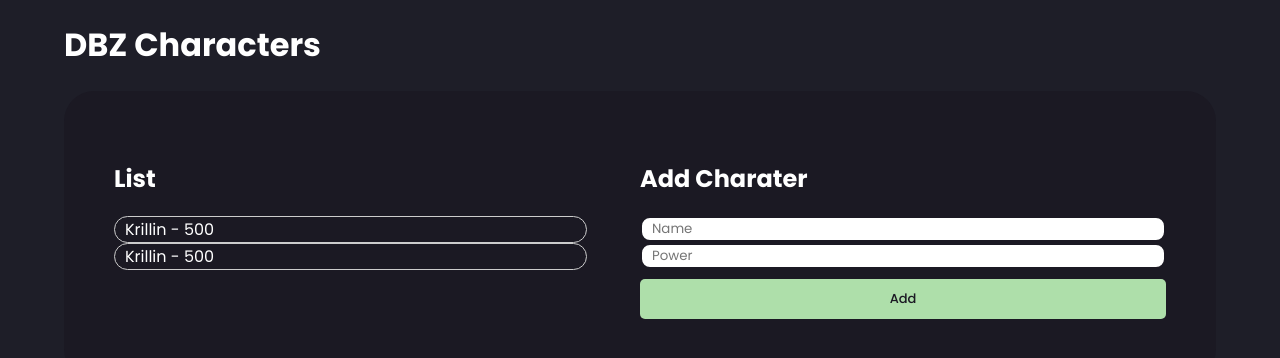
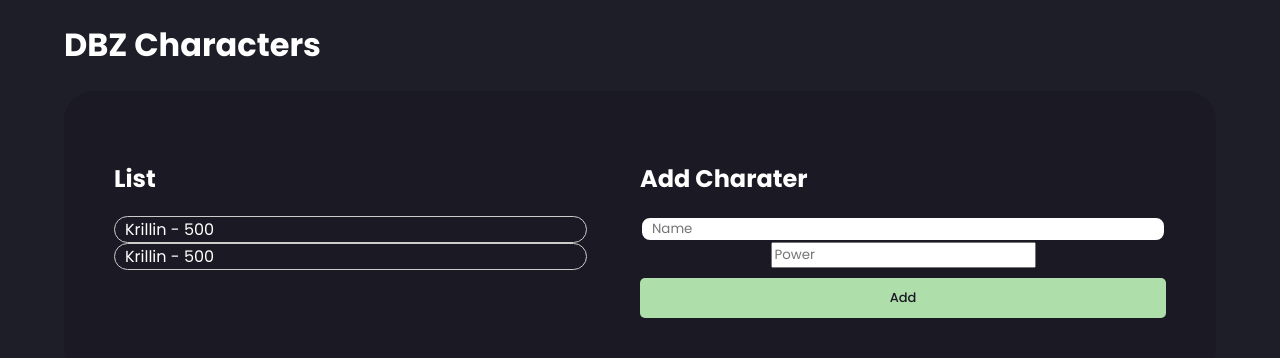
Before and after one commit to yesidrs/angular-bases, an Angular app: page / in a window 1280 px wide. Shown: the top 358 px of the page. Built offline with nearby package versions, Linux system fonts and the light colour scheme.

Commit message:
add forms module

```diff
--- a/src/app/dbz/components/add-character/add-character.component.html
+++ b/src/app/dbz/components/add-character/add-character.component.html
@@ -1,6 +1,16 @@
 <h2>Add Charater</h2>
-<form (submit)="$event.preventDefault()">
-  <input class="mb" type="text" placeholder="Name" />
-  <input type="text" placeholder="Power" />
-  <button class="btn btn-primary" (click)="addCharacter()">Add</button>
+<form (ngSubmit)="emitCharacter()">
+  <input
+    [(ngModel)]="character.name"
+    type="text"
+    placeholder="Name"
+    name="name"
+  />
+  <input
+    type="number"
+    [(ngModel)]="character.power"
+    placeholder="Power"
+    name="power"
+  />
+  <button class="btn btn-primary" type="submit">Add</button>
 </form>
--- a/src/app/dbz/components/add-character/add-character.component.ts
+++ b/src/app/dbz/components/add-character/add-character.component.ts
@@ -1,4 +1,5 @@
-import { Component } from '@angular/core';
+import { Component, Output } from '@angular/core';
+import { Character } from '../../interfaces/dbz.interface';
 
 @Component({
   selector: 'app-dbz-add-character',
@@ -6,7 +7,14 @@
   styleUrls: ['./add-character.component.scss'],
 })
 export class AddCharacterComponent {
-  addCharacter() {
-    console.log('Agregando personaje');
+  character: Character = {
+    name: '',
+    power: '',
+  };
+
+  emitCharacter() {
+    console.log(this.character);
+    this.character.name = '';
+    this.character.power = '';
   }
 }
```
Also changed, not shown: src/app/dbz/dbz.module.ts (+5 -3 lines).
